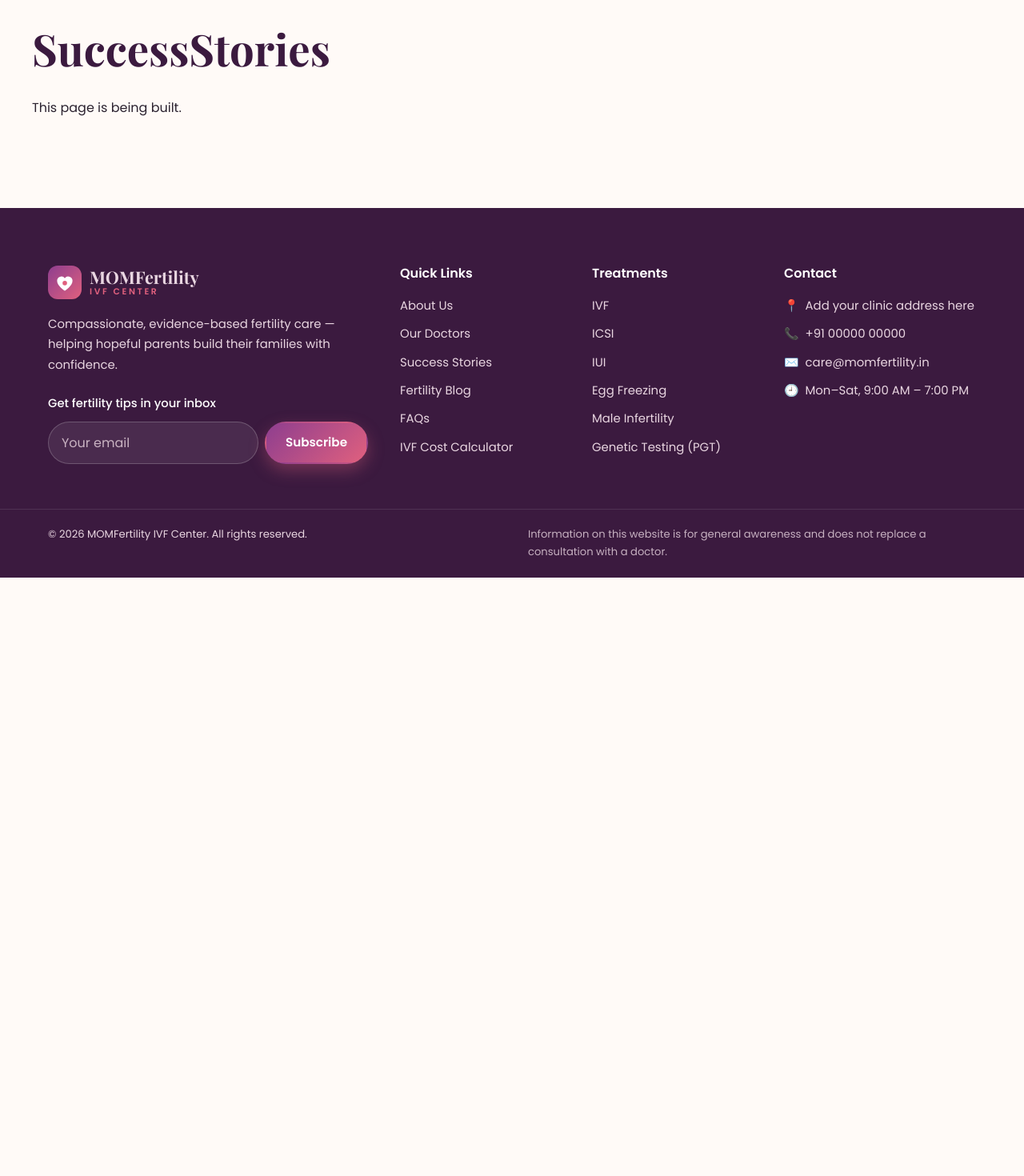
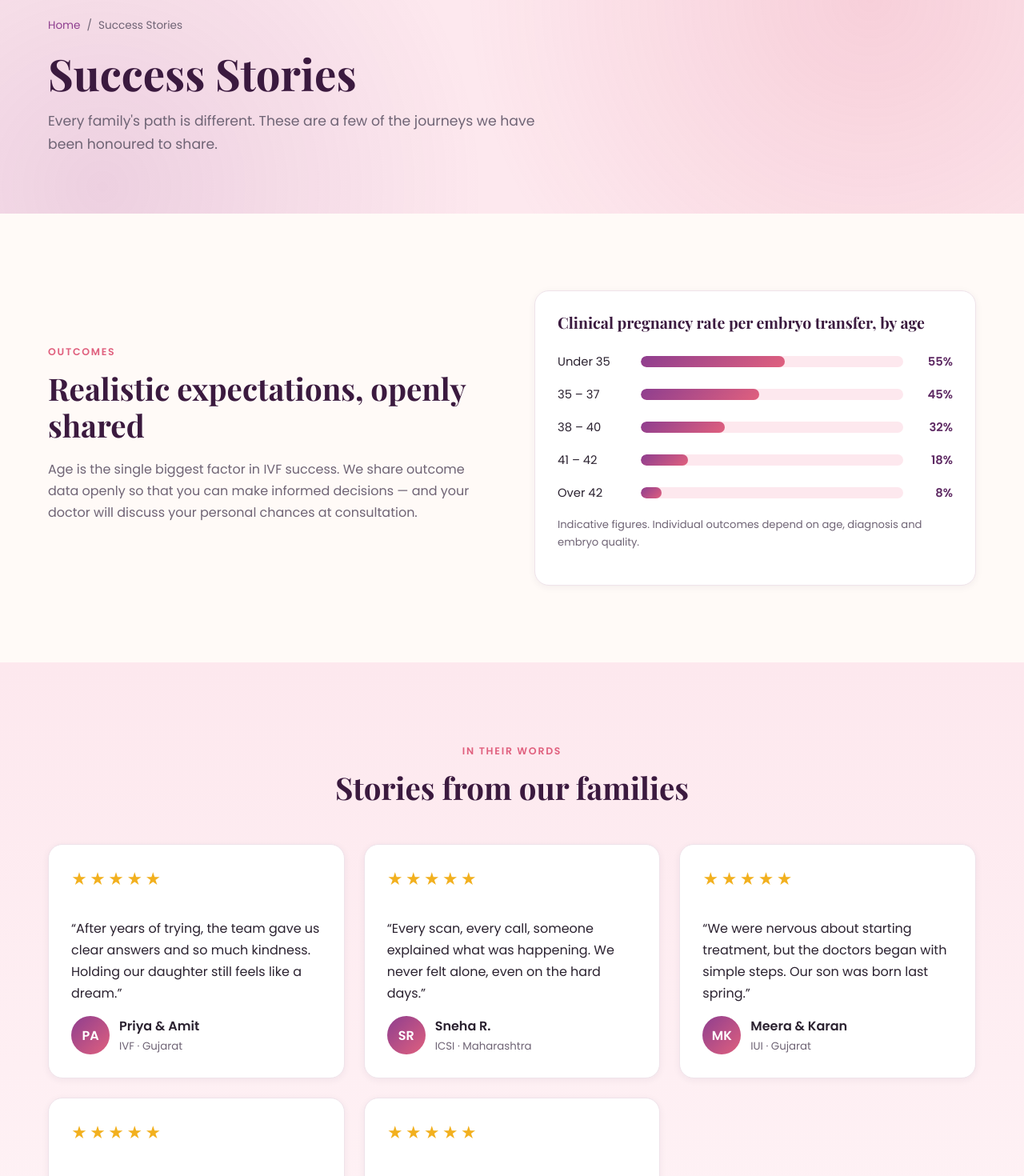
Before and after one commit to HetalRupareliya91/momfertility-ivf-center, a React (Vite) app in the folder client/: page /success-stories in a window 1280 px wide. Shown: the part 180-1650 px from the top of the page at 80% size. Before the commit the page ends 902 px from the top, so only its background shows below. Built offline with nearby package versions, Linux system fonts and the light colour scheme; no server answers.

Commit message:
feat(client): build success stories page

```diff
--- a/client/src/pages/SuccessStories.jsx
+++ b/client/src/pages/SuccessStories.jsx
@@ -1,8 +1,64 @@
+import PageHeader from '../components/PageHeader.jsx';
+import SectionTitle from '../components/SectionTitle.jsx';
+import SuccessRateBars from '../components/SuccessRateBars.jsx';
+import CTABanner from '../components/CTABanner.jsx';
+import { initialsOf } from '../components/TestimonialSlider.jsx';
+import useFetch from '../hooks/useFetch.js';
+import usePageTitle from '../hooks/usePageTitle.js';
+import { testimonials as fallbackTestimonials } from '../data/index.js';
+import '../styles/pages.css';
+import '../styles/testimonials.css';
+
 export default function SuccessStories() {
+  usePageTitle('Success Stories', 'Real stories from families who started their journey to parenthood at MOMFertility IVF Center.');
+  const { data } = useFetch('/testimonials', fallbackTestimonials);
+  const stories = data || [];
+
   return (
-    <section className="section container">
-      <h1>SuccessStories</h1>
-      <p>This page is being built.</p>
-    </section>
+    <>
+      <PageHeader
+        title="Success Stories"
+        subtitle="Every family's path is different. These are a few of the journeys we have been honoured to share."
+      />
+
+      <section className="section">
+        <div className="container split">
+          <div>
+            <span className="eyebrow">Outcomes</span>
+            <h2>Realistic expectations, openly shared</h2>
+            <p className="muted">
+              Age is the single biggest factor in IVF success. We share outcome data openly so that you can make
+              informed decisions — and your doctor will discuss your personal chances at consultation.
+            </p>
+          </div>
+          <SuccessRateBars />
+        </div>
+      </section>
+
+      <section className="section section--tint">
+        <div className="container">
+          <SectionTitle eyebrow="In their words" title="Stories from our families" />
+          <div className="grid grid-3">
+            {stories.map((t) => (
+              <figure className="card story-card" key={t.id}>
+                <div className="slider__stars" aria-label={`${t.rating} out of 5 stars`}>{'★'.repeat(t.rating)}</div>
+                <blockquote>“{t.quote}”</blockquote>
+                <figcaption>
+                  <span className="avatar" aria-hidden="true">{initialsOf(t.name)}</span>
+                  <span>
+                    <strong>{t.name}</strong>
+                    <small>{t.treatment} · {t.location}</small>
+                  </span>
+                </figcaption>
+              </figure>
+            ))}
+          </div>
+          <p className="note center mt-lg">Names shared with permission. Photos withheld for privacy.</p>
+        </div>
+      </section>
+
+      <div className="section" style={{ paddingBottom: 0 }} />
+      <CTABanner title="Ready to write your own story?" />
+    </>
   );
 }
```
